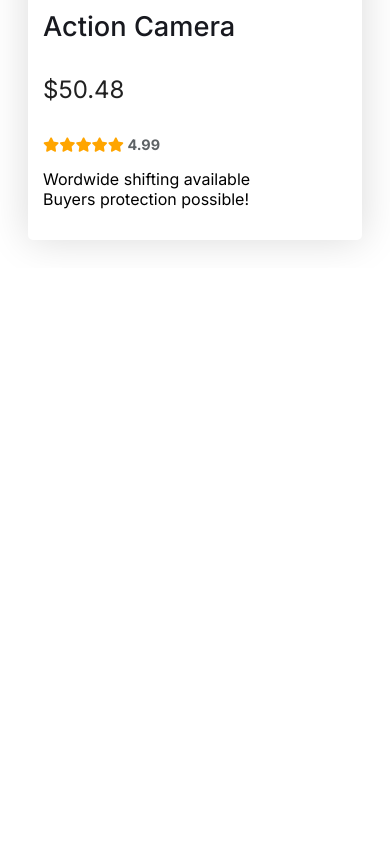
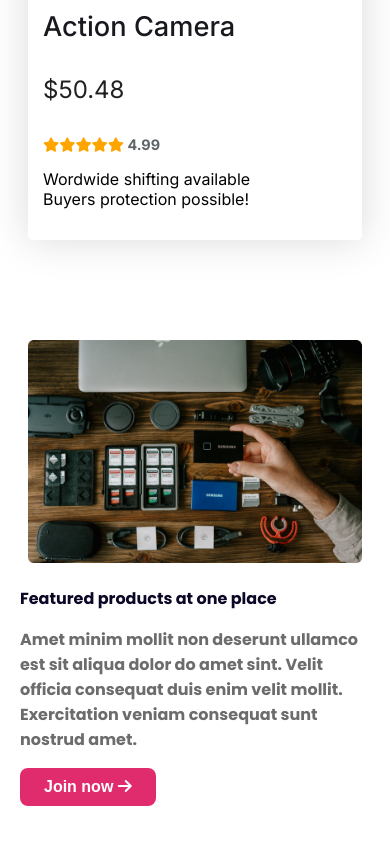
Before and after one commit to antubhatta/practice_project_14, a plain HTML site: page index.html in a window 390 px wide. Shown: the part 5906-6750 px from the top of the page. Before the commit the page ends 6174 px from the top, so only its background shows below. Drawn offline with Linux system fonts and the light colour scheme.

Commit message:
featured section added

```diff
--- a/index.html
+++ b/index.html
@@ -128,6 +128,17 @@
                 </div>
             </div>
          </section>
+         <!-- featured section -->
+          <section class="featured-container poppins">
+            <div class="featured-img">
+                <img class="featured-pic" src="images/gear.png" alt="">
+            </div>
+            <div class="featured-content">
+                <h3 class="featured-title">Featured products at one place</h3>
+                <p class="featured-desc">Amet minim mollit non deserunt ullamco est sit aliqua dolor do amet sint. Velit officia consequat duis enim velit mollit. Exercitation veniam consequat sunt nostrud amet.</p>
+                <button class="hero-btn featured-btn">Join now <i class="fa-solid fa-arrow-right"></i></button>
+            </div>
+          </section>
     </main>
     <footer>
 
--- a/style.css
+++ b/style.css
@@ -123,10 +123,33 @@ padding: 15px;
     grid-template-columns: repeat(3, 1fr);
     gap: 30px;
 }
+/* featured */
+.featured-btn{
+    border-radius: 8px;
+}
+.featured-container{
+    margin-top: 130px;
+    margin-bottom: 90px;
+    display: flex;
+    align-items: center;
+    justify-content: space-between;
+}
+.featured-title{
+    color: rgb(10, 8, 38);
+font-size: 2.3rem;
+font-weight: 700;
+margin-bottom: -10px;
+}
+.featured-desc{
+    color: rgb(108, 108, 108);
+font-size: 1rem;
+font-weight: 700;
+width: 550px;
+}
 
 /* mobile device responsive */
 @media screen and (max-width:576px) {
-    .nav-container,.hero-container{
+    .nav-container,.hero-container, .featured-container{
         flex-direction: column;
     }
     nav > ul{
@@ -137,6 +160,9 @@ padding: 15px;
     .hero-pic{
         width: 100%;
     }
+    /* .hero-container{
+        flex-direction: row-reverse;
+    } */
     .hero-content{
         width: 100%;
     }
@@ -171,6 +197,25 @@ margin-bottom: 20px;
 .gallery-one img{
     width: 100%;
 }
+/* featured */
+
+.featured-container{
+    margin-top: 60px;
+    margin-bottom: 40px;
+    padding: 20px;
+}
+.featured-title{
+font-size: 1rem;
+margin-bottom: 10px;
+}
+.featured-desc{
+
+width: 350px;
+}
+.featured-pic{
+    width: 100%;
+}
+
 
 }
 
```
